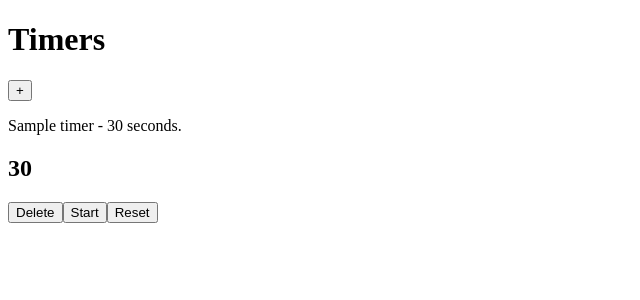
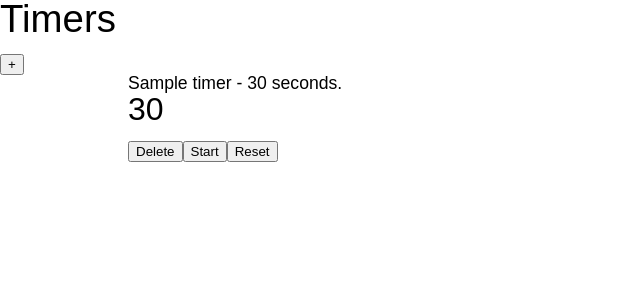
Before and after one commit to riccardopdev/countdown-timers-app, a React (Vite) app: page / in a window 1280 px wide. Shown: the top 300 px of the page, without its empty margins (0-640 px from the left). Built offline with nearby package versions, Linux system fonts and the light colour scheme.

Commit message:
Added base CSS style

```diff
--- /dev/null
+++ b/src/StyleCommon.css
@@ -0,0 +1,37 @@
+@import './StyleVars.css';
+
+/* :root {
+  font-size: 62.5%;
+} */
+
+body {
+  font-family: sans-serif;
+}
+
+main {
+  width: 80%;
+  margin: auto;
+}
+
+h1 {
+  font-size: 2.4rem;
+  margin-bottom: calc(var(--spacing-unit) * 2);
+}
+
+h2 {
+  font-size: 2rem;
+  margin-bottom: calc(var(--spacing-unit) * 2);
+}
+
+p {
+  font-size: 1.1rem;
+}
+
+label {
+  display: block;
+}
+
+input,
+textarea {
+  margin-bottom: calc(var(--spacing-unit) * 2);
+}
--- /dev/null
+++ b/src/StyleReset.css
@@ -0,0 +1,147 @@
+/* Table of Content
+ ==================================================
+      #Natural box layout
+      #Meyer's Reset
+
+
+ /* #Apply a natural box layout model to all elements */
+*,
+:before,
+:after {
+  box-sizing: border-box;
+}
+
+/* http://meyerweb.com/eric/tools/css/reset/
+v2.0 | 20110126
+License: none (public domain)
+*/
+html,
+body,
+div,
+span,
+applet,
+object,
+iframe,
+h1,
+h2,
+h3,
+h4,
+h5,
+h6,
+p,
+blockquote,
+pre,
+a,
+abbr,
+acronym,
+address,
+big,
+cite,
+code,
+del,
+dfn,
+em,
+img,
+ins,
+kbd,
+q,
+s,
+samp,
+small,
+strike,
+strong,
+sub,
+sup,
+tt,
+var,
+b,
+u,
+i,
+center,
+dl,
+dt,
+dd,
+ol,
+ul,
+li,
+fieldset,
+form,
+label,
+legend,
+table,
+caption,
+tbody,
+tfoot,
+thead,
+tr,
+th,
+td,
+article,
+aside,
+canvas,
+details,
+embed,
+figure,
+figcaption,
+footer,
+header,
+hgroup,
+menu,
+nav,
+output,
+ruby,
+section,
+summary,
+time,
+mark,
+audio,
+video {
+  margin: 0;
+  padding: 0;
+  border: 0;
+  font-size: 100%;
+  font: inherit;
+  vertical-align: baseline;
+}
+
+/* HTML5 display-role reset for older browsers */
+article,
+aside,
+details,
+figcaption,
+figure,
+footer,
+header,
+hgroup,
+menu,
+nav,
+section {
+  display: block;
+}
+
+body {
+  line-height: 1;
+}
+
+ol,
+ul {
+  list-style: none;
+}
+
+blockquote,
+q {
+  quotes: none;
+}
+
+blockquote:before,
+blockquote:after,
+q:before,
+q:after {
+  content: '';
+  content: none;
+}
+
+table {
+  border-collapse: collapse;
+  border-spacing: 0;
+}
--- /dev/null
+++ b/src/StyleVars.css
@@ -0,0 +1,7 @@
+:root {
+  --dark-bg: 2, 53, 53;
+  --medium-bg: 1, 89, 88;
+  --light-bg: 0, 143, 140;
+
+  --spacing-unit: 8px;
+}
--- a/src/main.tsx
+++ b/src/main.tsx
@@ -1,6 +1,9 @@
 import React from 'react';
 import ReactDOM from 'react-dom/client';
 import App from './App.tsx';
+
+import './StyleReset.css';
+import './StyleCommon.css';
 
 ReactDOM.createRoot(document.getElementById('root')!).render(
   <React.StrictMode>
```
